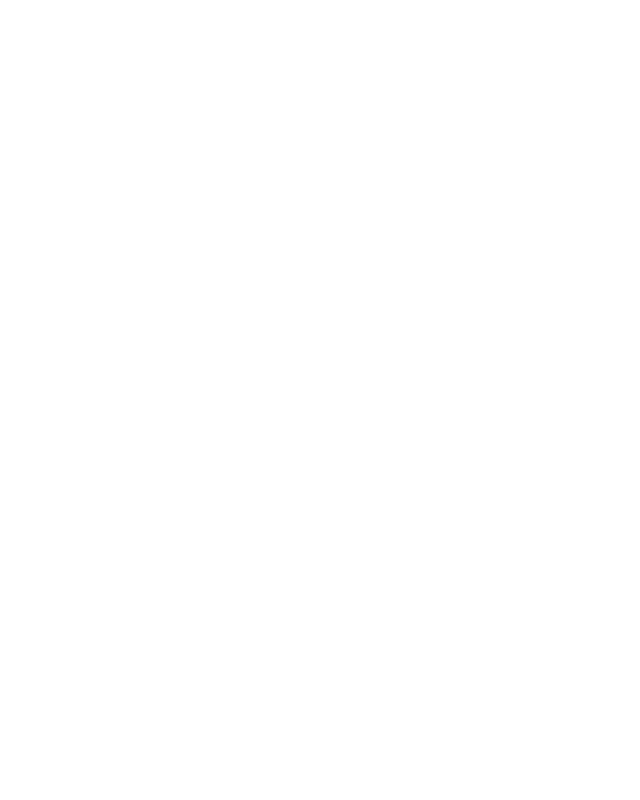
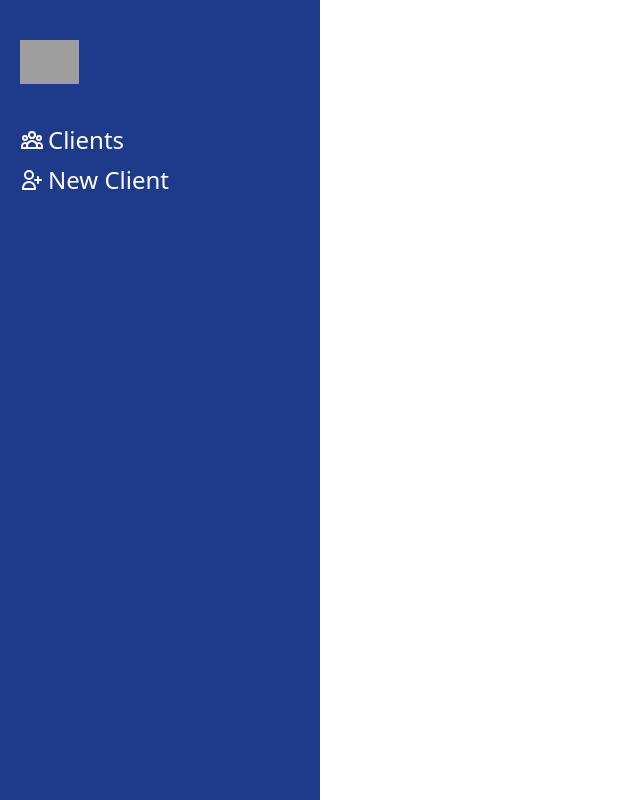
Before and after one commit to JCervantesB/jsonserver-crm-clients, a React (Vite) app: page / in a window 1280 px wide. Before the commit this address had no page. Shown: the whole page, without its empty margins (0-640 px from the left). Built offline with nearby package versions, Linux system fonts and the light colour scheme; grey boxes are pictures that could not be loaded.

Commit message:
agregue la ruta index

```diff
--- a/src/App.jsx
+++ b/src/App.jsx
@@ -1,18 +1,16 @@
-import { useState } from 'react'
-import { BrowserRouter, Routes, Route } from 'react-router-dom'
-import Layout from './layout/Layout'
-import Inicio from './paginas/Inicio'
-import NuevoCliente from './paginas/NuevoCliente'
-import EditarCliente from './paginas/EditarCliente'
-import VerCliente from './paginas/VerCliente'
-
+import { useState } from "react";
+import { BrowserRouter, Routes, Route } from "react-router-dom";
+import Layout from "./layout/Layout";
+import Inicio from "./paginas/Inicio";
+import NuevoCliente from "./paginas/NuevoCliente";
+import EditarCliente from "./paginas/EditarCliente";
+import VerCliente from "./paginas/VerCliente";
 
 function App() {
-
-
   return (
     <BrowserRouter>
       <Routes>
+        <Route path="/" element={<Layout />} />
         <Route path="/clientes" element={<Layout />}>
           <Route index element={<Inicio />} />
           <Route path="nuevo" element={<NuevoCliente />} />
@@ -21,7 +19,7 @@
         </Route>
       </Routes>
     </BrowserRouter>
-  )
+  );
 }
 
-export default App
+export default App;
```
Lines whose indentation alone changed are shown as unchanged.
